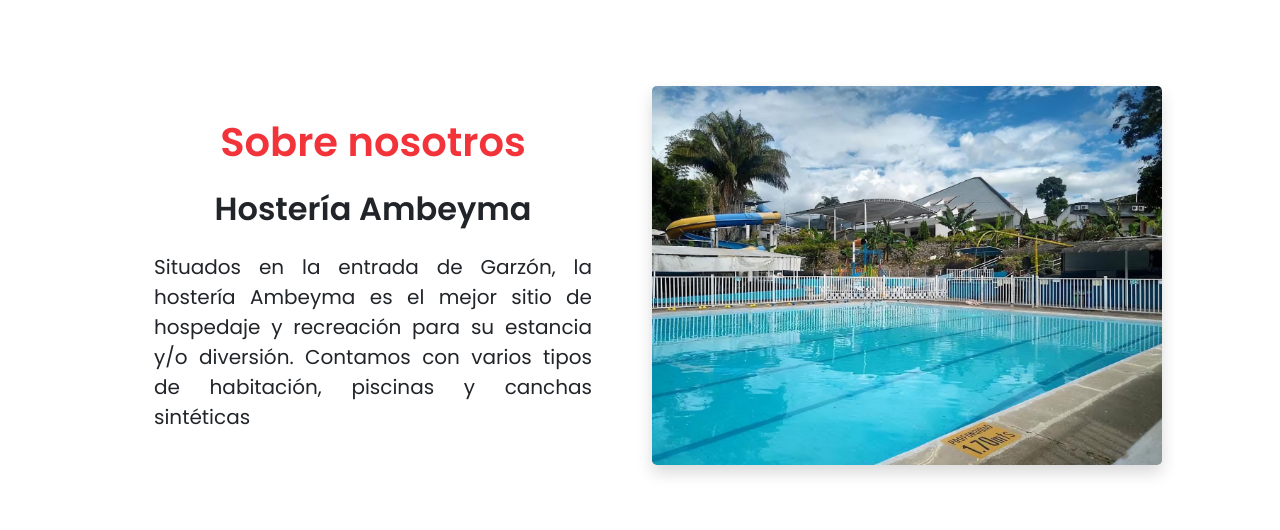
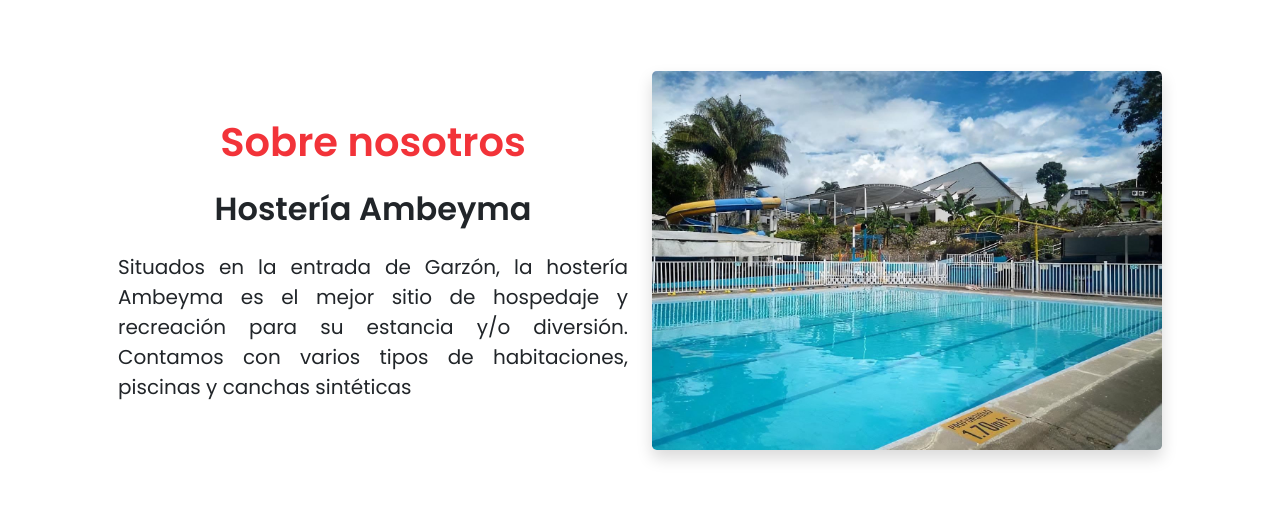
Before and after one commit to sijita/Ambeyma, a React (Create React App) app: page / in a window 1280 px wide. Shown: the part 826-1356 px from the top of the page. Built offline with nearby package versions, Linux system fonts and the light colour scheme.

Commit message:
About description changed and remplace padding for marginY

```diff
--- a/src/components/AboutSection.jsx
+++ b/src/components/AboutSection.jsx
@@ -3,7 +3,7 @@
 export function Card({ titulo, subtitulo, texto, imagen }) {
     return (
         <div className="row row-cols-1 row-cols-lg-2">
-        <div className="p-sm-5 gap-4 col d-flex flex-column justify-content-center">
+        <div className="my-5 gap-4 col d-flex flex-column justify-content-center">
             <h1 className="text-center m-0" style={{fontWeight: '600', color: '#F23339'}}>{subtitulo}</h1>
             <h2 className="text-center m-0" style={{fontWeight: '600'}}>{titulo}</h2>
             <p className="m-0 fs-5" style={{textAlign: 'justify'}}>
--- a/src/pages/Home.jsx
+++ b/src/pages/Home.jsx
@@ -20,7 +20,7 @@
                 titulo='Hostería Ambeyma'
                 subtitulo='Sobre nosotros'
                 texto='Situados en la entrada de Garzón, la hostería Ambeyma es el mejor sitio de hospedaje y recreación para su estancia y/o diversión.
-                        Contamos con varios tipos de habitación, piscinas y canchas sintéticas'
+                        Contamos con varios tipos de habitaciones, piscinas y canchas sintéticas'
             />
             <ServicesSection
                 servicio1='Hospedaje'
```
